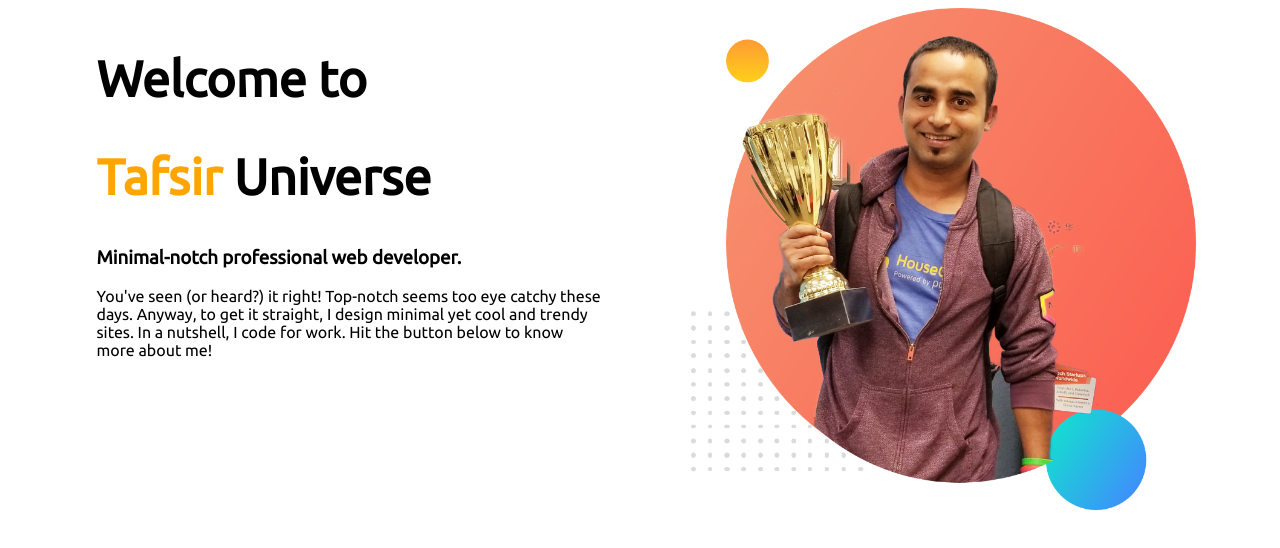
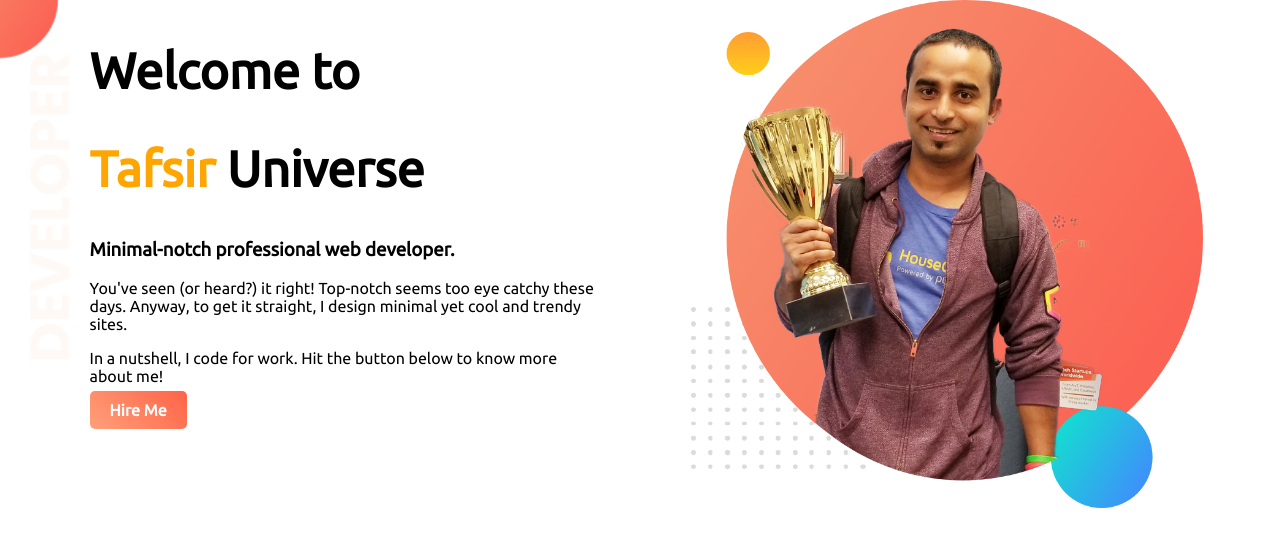
Before and after one commit to tafsirulalam/portfolio-site, a plain HTML site: page index.html in a window 1280 px wide. Drawn offline with Linux system fonts and the light colour scheme.

Commit message:
added code

```diff
--- a/index.html
+++ b/index.html
@@ -8,15 +8,18 @@
     <link href="https://fonts.googleapis.com/css?family=Lato|Raleway|Ubuntu&display=swap" rel="stylesheet"/>
 </head>
 <body>
-    <section>
+    <section class="top-banner">
         <div class="half-width">
             <h1>Welcome to</h1>
             <h1><span class="name-color">Tafsir</span> Universe</h1>
             <h3>Minimal-notch professional web developer.</h3>
-            <p>You've seen (or heard?) it right! Top-notch seems too eye catchy these days. Anyway, to get it straight, I design minimal yet cool and trendy sites. In a nutshell, I code for work. Hit the button below to know more about me!</p>
+            <p>You've seen (or heard?) it right! Top-notch seems too eye catchy these days. Anyway, to get it straight, I design minimal yet cool and trendy sites.</p>
+            <p>
+            In a nutshell, I code for work. Hit the button below to know more about me!</p>
+            <a href="#" class="link-button">Hire Me</a>
         </div>
         <div class="half-width">
-            <img src="img/jhankar.png"/>
+            <img src="img/jhankar.png" alt="" />
         </div>
     </section>
 
--- a/style.css
+++ b/style.css
@@ -1,5 +1,7 @@
 body {
     font-family: 'Ubuntu', sans-serif;
+    margin: 0px;
+
 }
 
 h1 {
@@ -8,6 +10,12 @@ h1 {
 
 .name-color {
     color: orange;
+}
+
+.top-banner {
+    background-image: url("img/top-banner.png");
+    background-repeat: no-repeat;
+    height: 500px;
 }
 
 .half-width {
@@ -20,3 +28,12 @@ h1 {
 .half-width img {
     width: 100%;
 }
+
+.link-button {
+    text-decoration: none;
+    background-image: linear-gradient(45deg, lightsalmon, tomato);
+    padding: 10px 20px;
+    border-radius: 5px;
+    color: white;
+    font-weight: 700;
+}
```
